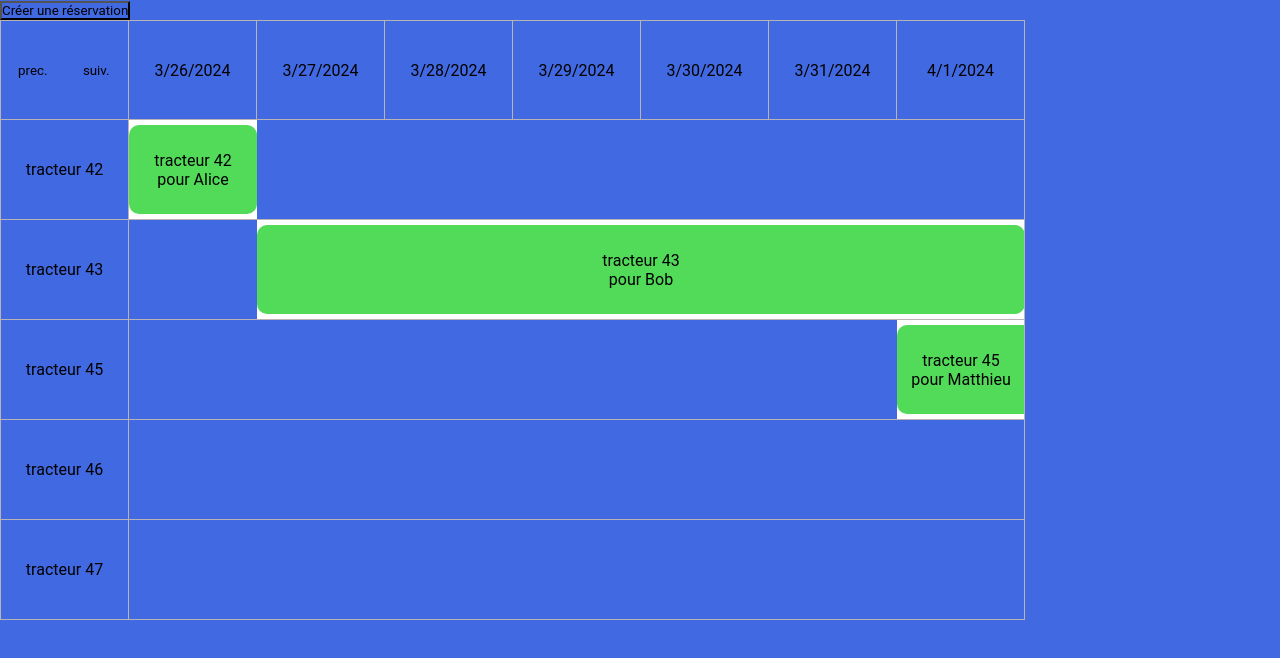
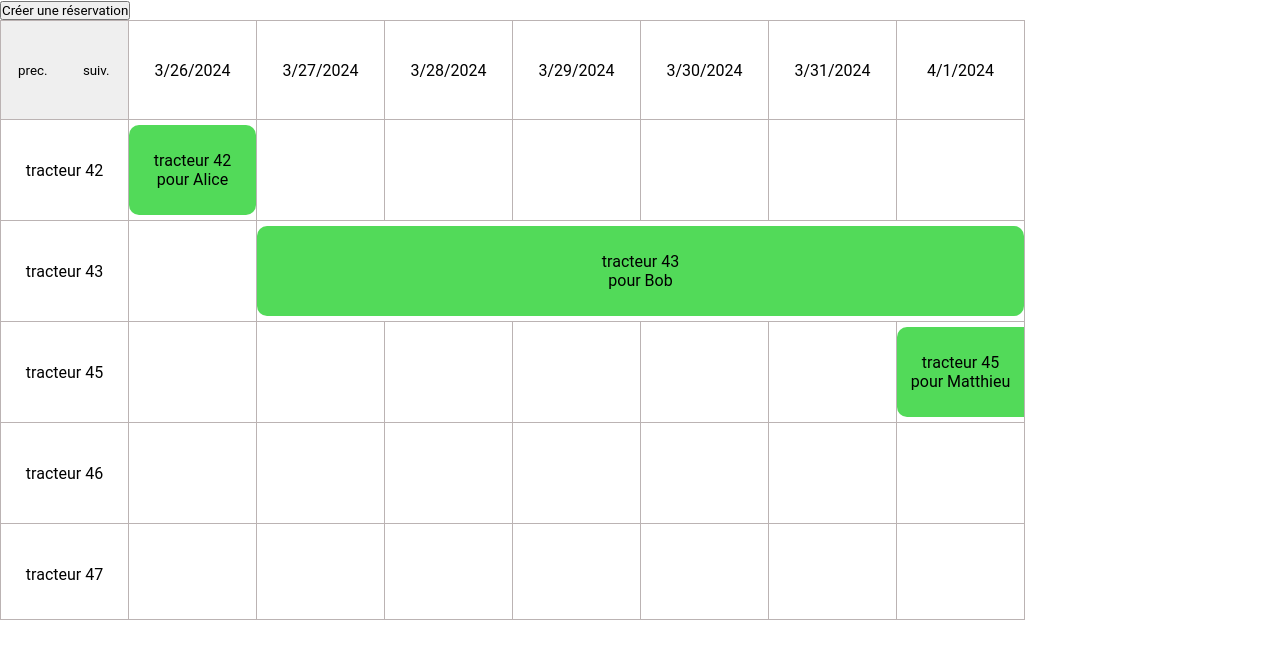
Before and after one commit to mattdeba/poc-planning-scheduler, an Angular app: page / in a window 1280 px wide. Shown: the top 658 px of the page. Built offline with nearby package versions, Linux system fonts and the light colour scheme.

Commit message:
ajouter les bords de cellules

```diff
--- a/src/app/app.component.html
+++ b/src/app/app.component.html
@@ -12,7 +12,8 @@
 
   <div class="container" [style.overflow-y]="enableScroll ? 'auto': 'hidden'">
     <div class="row" *ngFor="let resource of resources" id="res{{resource}}">
-      <div class="resourceCell">tracteur {{resource}}</div>
+        <div class="lineCell" *ngFor="let i of [2, 3, 4, 5, 6, 7, 8]"  [style.gridColumn]="i/(i+1)"></div>
+        <div class="resourceCell">tracteur {{resource}}</div>
       <ng-container *ngFor="let reservation of reservations">
           <div class="contentCell" *ngIf="getGridColumn(reservation, resource)" [style.gridColumn]="getGridColumn(reservation, resource)?.gridSpan"
                (click)="showModal(reservation, $event)">
--- a/src/app/app.component.scss
+++ b/src/app/app.component.scss
@@ -47,8 +47,8 @@ $border-color: #bbb3b3;
   border-bottom: 1px solid $border-color;
   display: grid;
   grid-template-columns: repeat($columns, $cell-width);
+  grid-template-rows: $cell-height;
   width: $cell-width * $columns;
-  min-height: $cell-height;
   &:last-child {
     border-bottom: none;
   }
@@ -91,6 +91,7 @@ $border-color: #bbb3b3;
 
 .resourceCell {
   grid-column: 1/2;
+  grid-row: 1/2;
   display: flex;
   justify-content: center;
   align-items: center;
@@ -98,10 +99,12 @@ $border-color: #bbb3b3;
 }
 
 .contentCell {
+  grid-row: 1/2;
   display: flex;
   justify-content: center;
   align-items: center;
   background: white;
+  border-right: 1px solid $border-color;
   width: 100%;
   padding: 5px 0 5px 0;
 }
@@ -133,3 +136,8 @@ $border-color: #bbb3b3;
   overflow: hidden;
   height: 100%;
 }
+
+.lineCell {
+  grid-row: 1/2;
+  border-right: 1px solid $border-color;
+}
--- a/src/styles.scss
+++ b/src/styles.scss
@@ -7,5 +7,4 @@
   margin: 0;
   padding: 0;
   font-family: Roboto, Helvetica Neue, sans-serif;
-  background: royalblue;
 }
```
